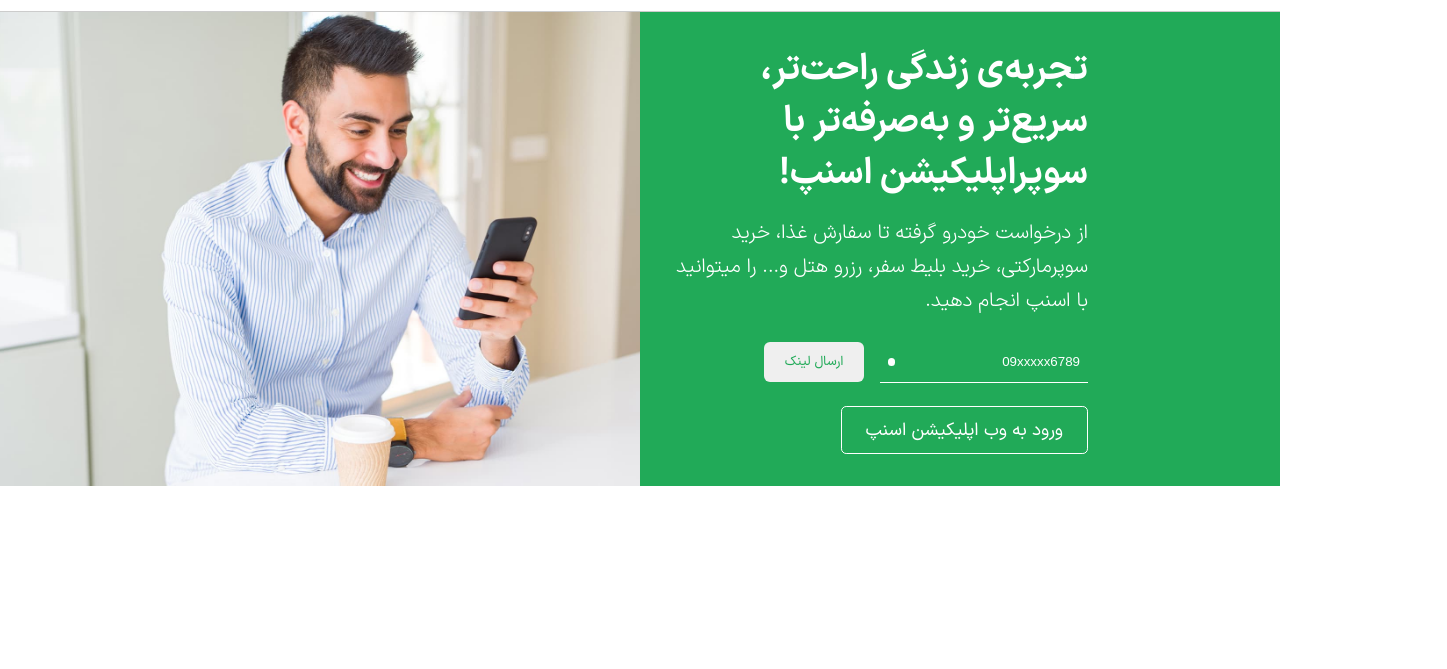
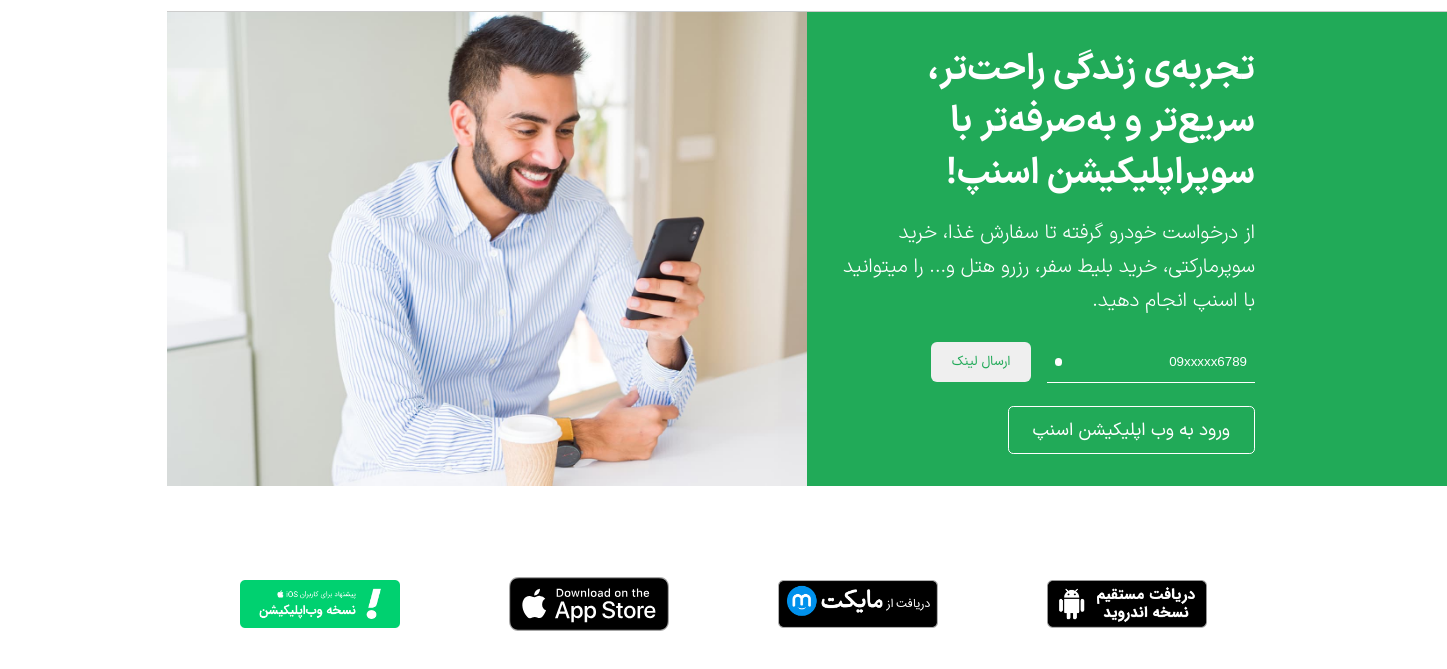
Before and after one commit to Hesammousavi/web-design-course-snapp-project, a plain HTML site: page index.html in a window 1280 px wide. Shown: the part 77-746 px from the top of the page, 1447 px wide, since content can reach past the window. Drawn offline with Linux system fonts and the light colour scheme.

Commit message:
add snapp app links

```diff
--- a/index.html
+++ b/index.html
@@ -1,5 +1,6 @@
 <!DOCTYPE html>
 <html lang="en" dir="rtl">
+
 <head>
     <meta charset="UTF-8">
     <meta name="viewport" content="width=device-width, initial-scale=1.0">
@@ -7,13 +8,14 @@
     <link rel="stylesheet" href="/reset.css">
     <link rel="stylesheet" href="/styles.css">
 </head>
+
 <body>
     <navbar class="navbar">
         <div class="container">
             <div class="navbar__section">
                 <div class="navbar__logo">
                     <!-- snapp icon -->
-                     <img src="/statics/img/logo.png" alt="snpp logo">
+                    <img src="/statics/img/logo.png" alt="snpp logo">
                 </div>
                 <ul class="navbar__links">
                     <li>
@@ -41,10 +43,12 @@
 
     <div class="hero-section">
         <div class="hero-section__intro">
-            <h3 class="hero-section__intro_tagline">تجربه‌ی زندگی راحت‌تر، سریع‌تر و به‌صرفه‌تر با سوپراپلیکیشن اسنپ!</h3>
-            <p class="hero-section__intro_description">از درخواست خودرو گرفته تا سفارش غذا، خرید سوپرمارکتی، خرید بلیط سفر، رزرو هتل و... را میتوانید با اسنپ انجام دهید.</p>
+            <h3 class="hero-section__intro_tagline">تجربه‌ی زندگی راحت‌تر، سریع‌تر و به‌صرفه‌تر با سوپراپلیکیشن اسنپ!
+            </h3>
+            <p class="hero-section__intro_description">از درخواست خودرو گرفته تا سفارش غذا، خرید سوپرمارکتی، خرید بلیط
+                سفر، رزرو هتل و... را میتوانید با اسنپ انجام دهید.</p>
             <form action="" class="hero-section__intro_sendlink">
-                <div class="hero-section__intro_sendlink_input" >
+                <div class="hero-section__intro_sendlink_input">
                     <input type="text" placeholder="09xxxxx6789">
                     <div class="input__dot"></div>
                 </div>
@@ -56,5 +60,25 @@
         </div>
         <div class="hero-section__pic"></div>
     </div>
+<div>
+
+    <div class="container">
+        <div class="snapp-apps-links">
+            <a href="https://redirect.appmetrica.yandex.com/serve/100056237185439217">
+                <img src="/statics/img/direct-download-badge.png" alt="" width="160">
+            </a>
+            <a href="https://redirect.appmetrica.yandex.com/serve/1181173947656399155">
+                <img src="/statics/img/myketmarket.png" alt="" width="160">
+            </a>
+            <a href="https://redirect.appmetrica.yandex.com/serve/1109100489301122257">
+                <img src="/statics/img/app_store.svg" alt="" width="160">
+            </a>
+            <a href="https://app.snapp.taxi/pre-ride?utm_source=website&utm_medium=webapp-button">
+                <img src="/statics/img/snapp-pwa.png" alt="" width="160">
+            </a>
+        </div>
+    </div>
+</div>
 </body>
+
 </html>
--- a/styles.css
+++ b/styles.css
@@ -196,3 +196,18 @@ button {
 .hero-section__intro_gotowebapp:hover {
     background-color: rgba(255,255,255, .1);
 }
+
+
+/**
+*  Snapp Apps Links
+*/
+
+.snapp-apps-links {
+    min-height: 30vh;
+    content-visibility: auto;
+    display: grid;
+    grid-template-columns: auto auto auto auto;
+    align-items: center;
+    justify-content: space-around;
+    padding: 0 2rem;
+}
```
Also changed, not shown: statics/img/app_store.svg (added), statics/img/direct-download-badge.png (added), statics/img/myketmarket.png (added), statics/img/snapp-pwa.png (added).
